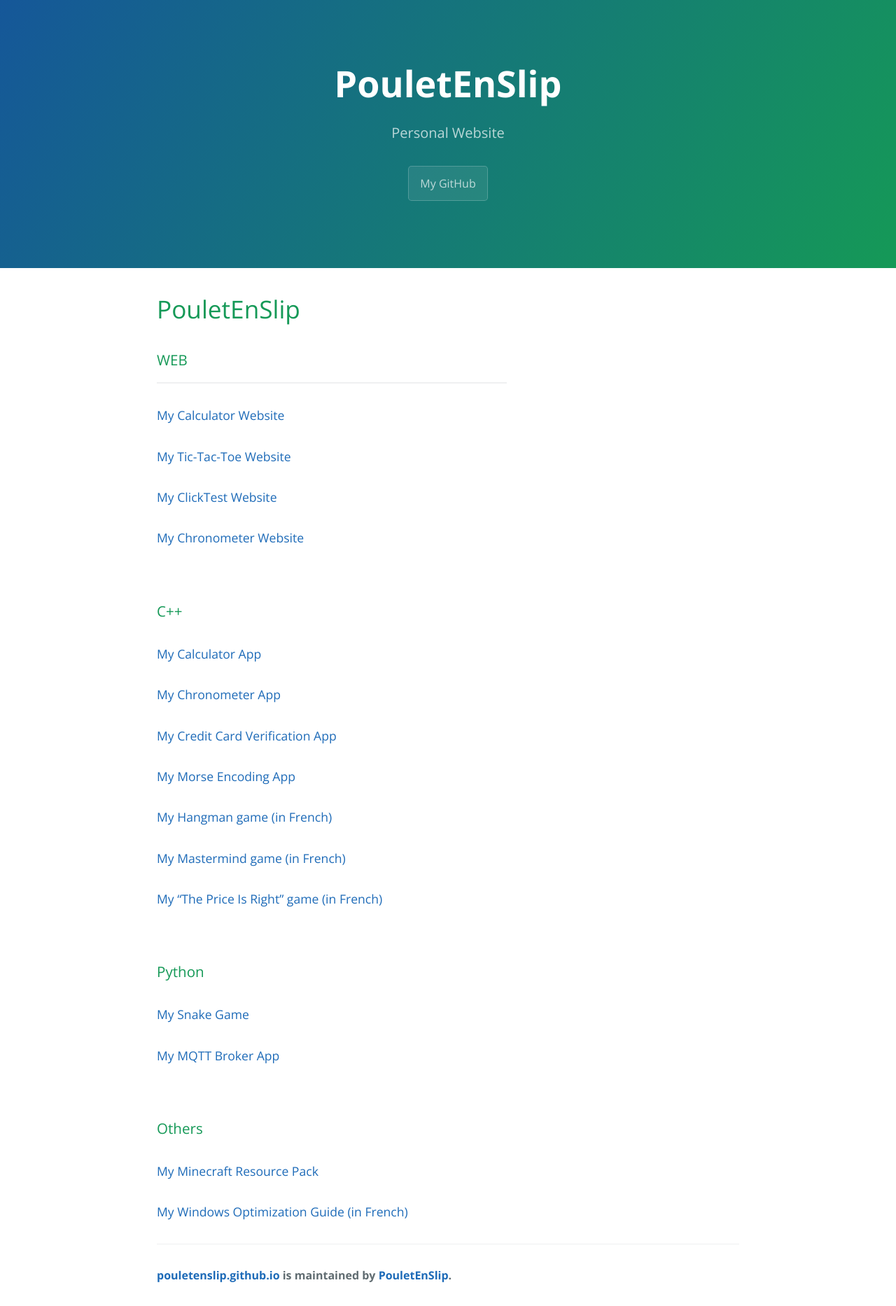
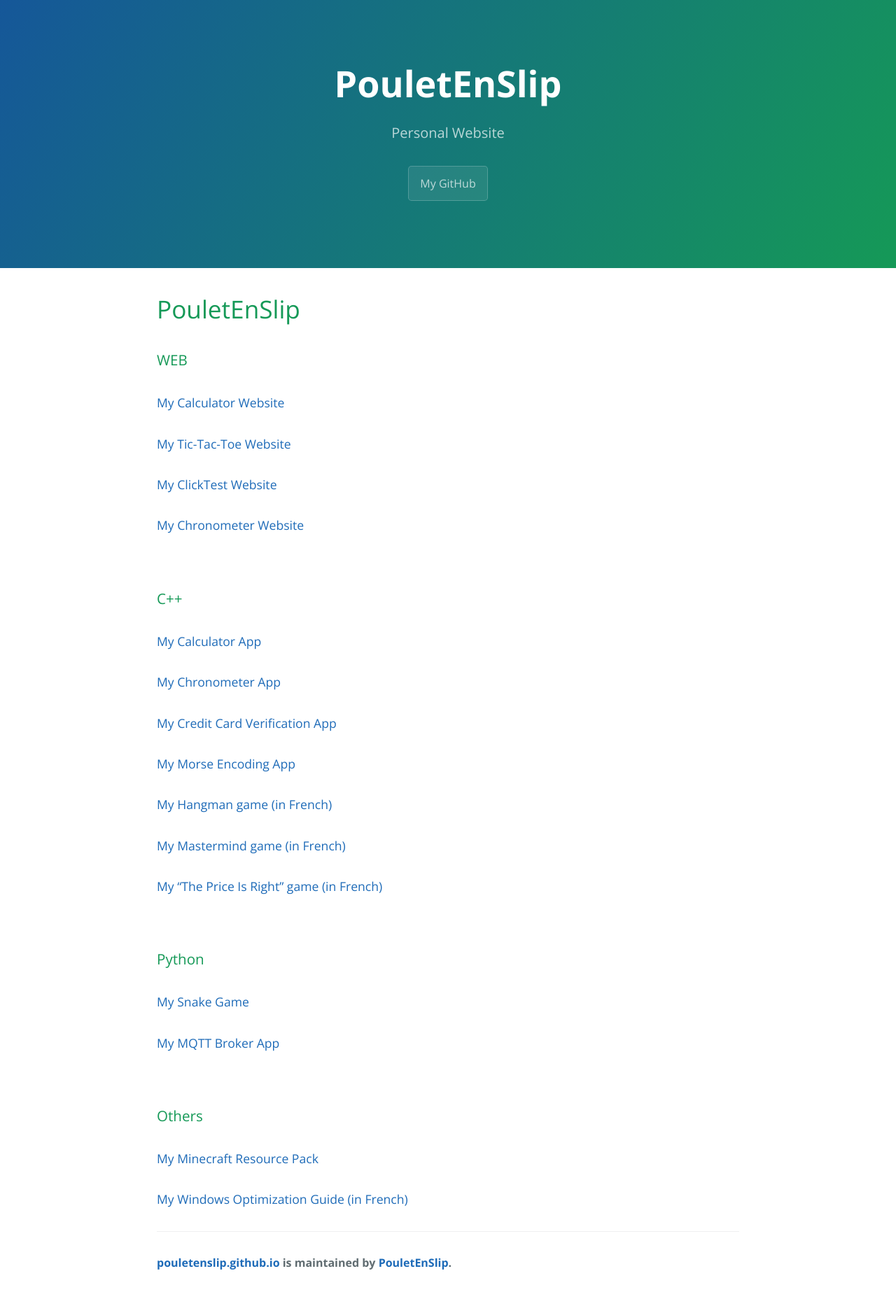
Before and after one commit to PouletEnSlip/pouletenslip.github.io, a Jekyll site: the page built from index.md, in a window 1280 px wide. Shown: the whole page at 70% size. Built offline with Jekyll 4.4.1, drawn with Linux system fonts in a browser that asks for light colours; comment, search, counter and statistics services are not loaded; our own code applies the rules of GitHub Pages for plain Markdown files.

Commit message:
Update index.md

```diff
--- a/index.md
+++ b/index.md
@@ -4,7 +4,6 @@ layout: default
 # PouletEnSlip
 
 ### WEB
-<hr width="500px">
 #### [My Calculator Website](pages/calculator/)
 #### [My Tic-Tac-Toe Website](pages/tictactoe/)
 #### [My ClickTest Website](pages/clicktest/)
```
